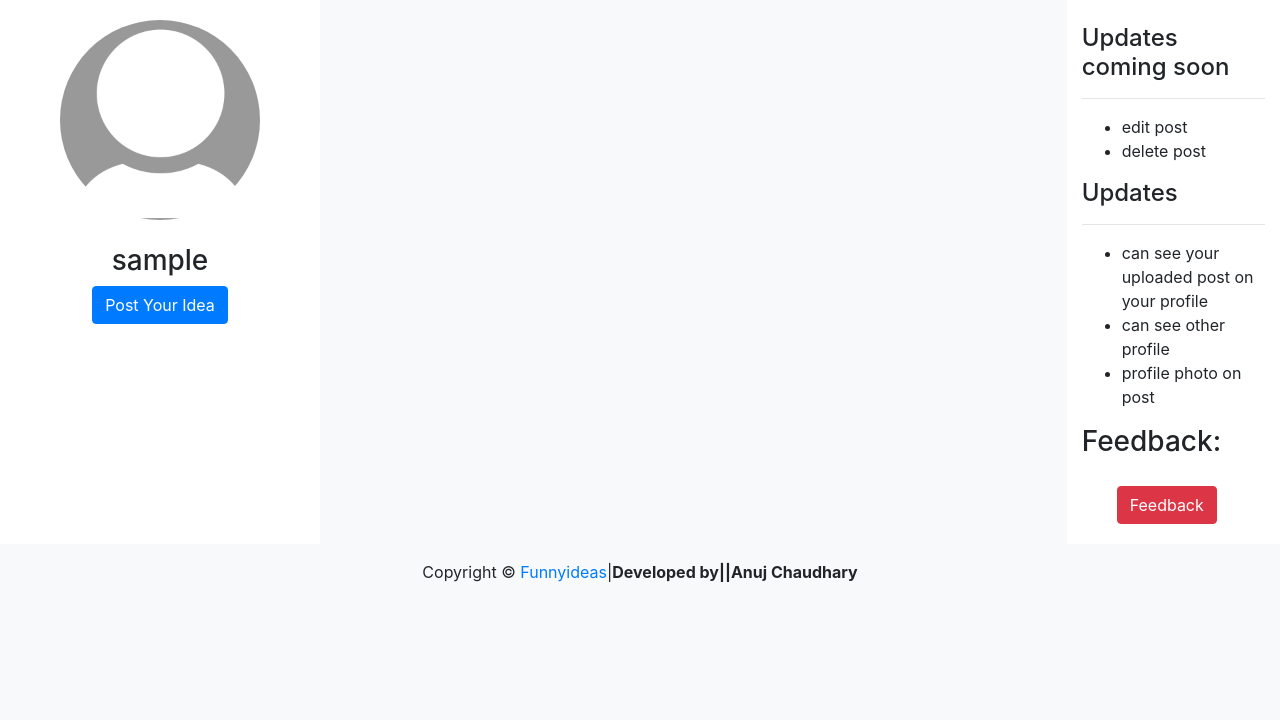
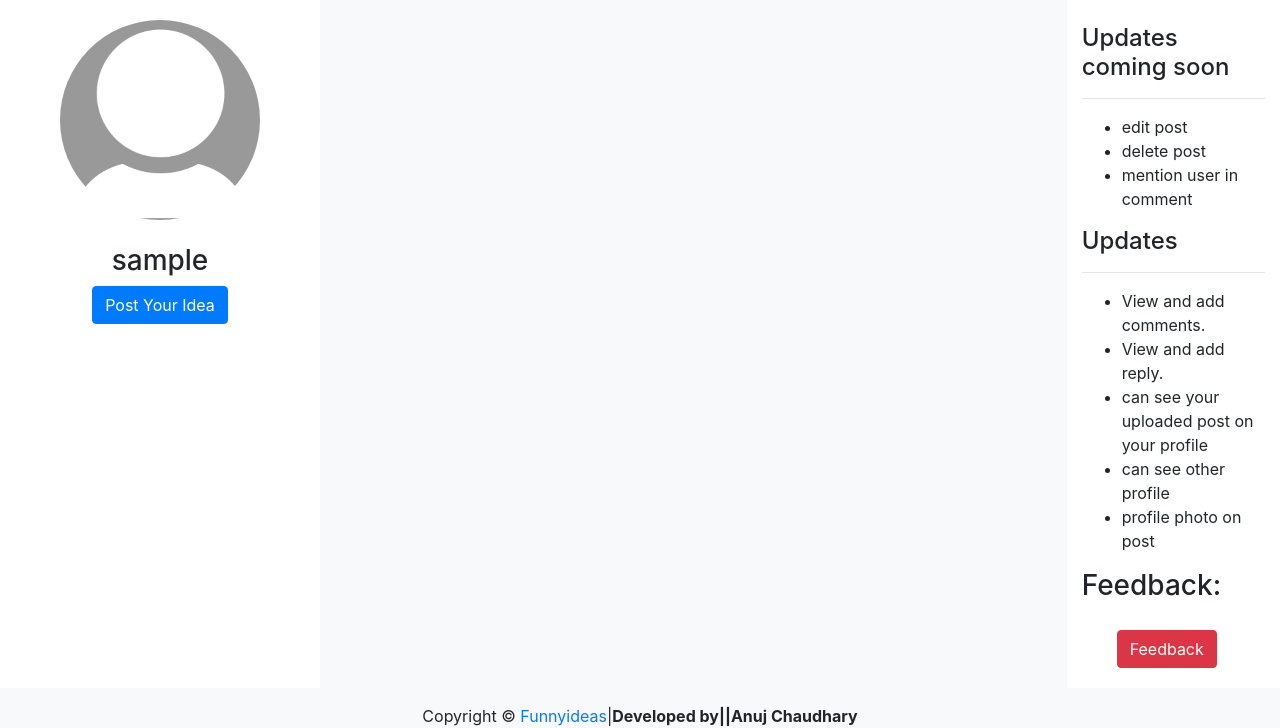
Before and after one commit to ankanuj/funny_ideas, a Django app: page / in a window 1280 px wide. Shown: the part 80-808 px from the top of the page. Run offline with Django 3.2, Linux system fonts and the light colour scheme; the visitor is signed in with stand-in values (Sample User, id 1); data comes from the database, SQL or seed files in the repository; some libraries are stand-ins or nearby versions.

Commit message:
add updates

```diff
--- a/templates/blog/index.html
+++ b/templates/blog/index.html
@@ -97,6 +97,7 @@
                     <ul>
                         <li>edit post</li>
                         <li>delete post</li>
+                        <li>mention user in comment</li>
 
 
                     </ul>
@@ -104,6 +105,8 @@
                     <h4>Updates</h4><hr>
 
                     <ul>
+                        <li>View and add comments.</li>
+                        <li>View and add reply.</li>
                         <li>can see your uploaded post on your profile</li>
                         <li>can see other profile</li>
                         <li>profile photo on post</li>
```
